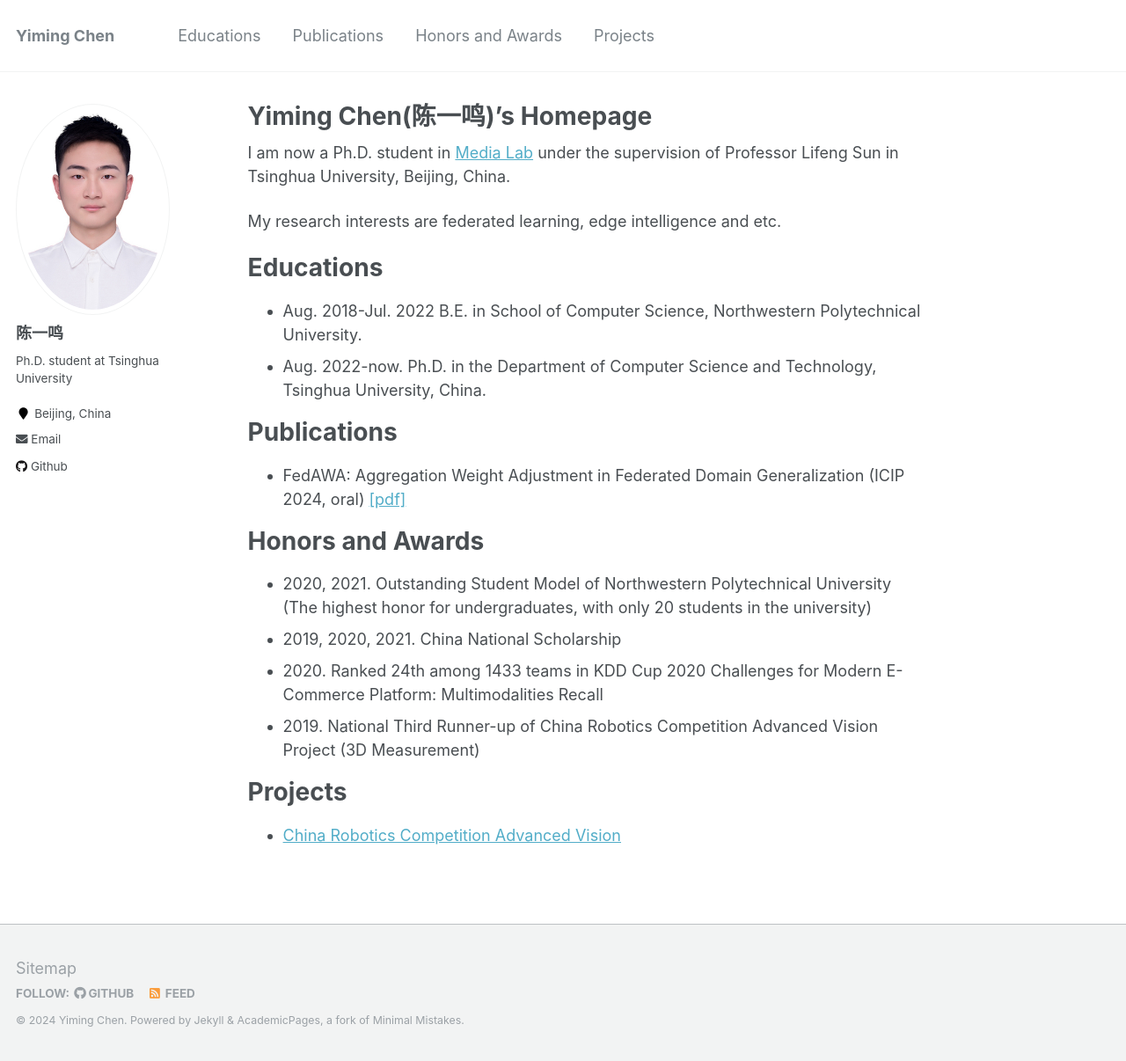
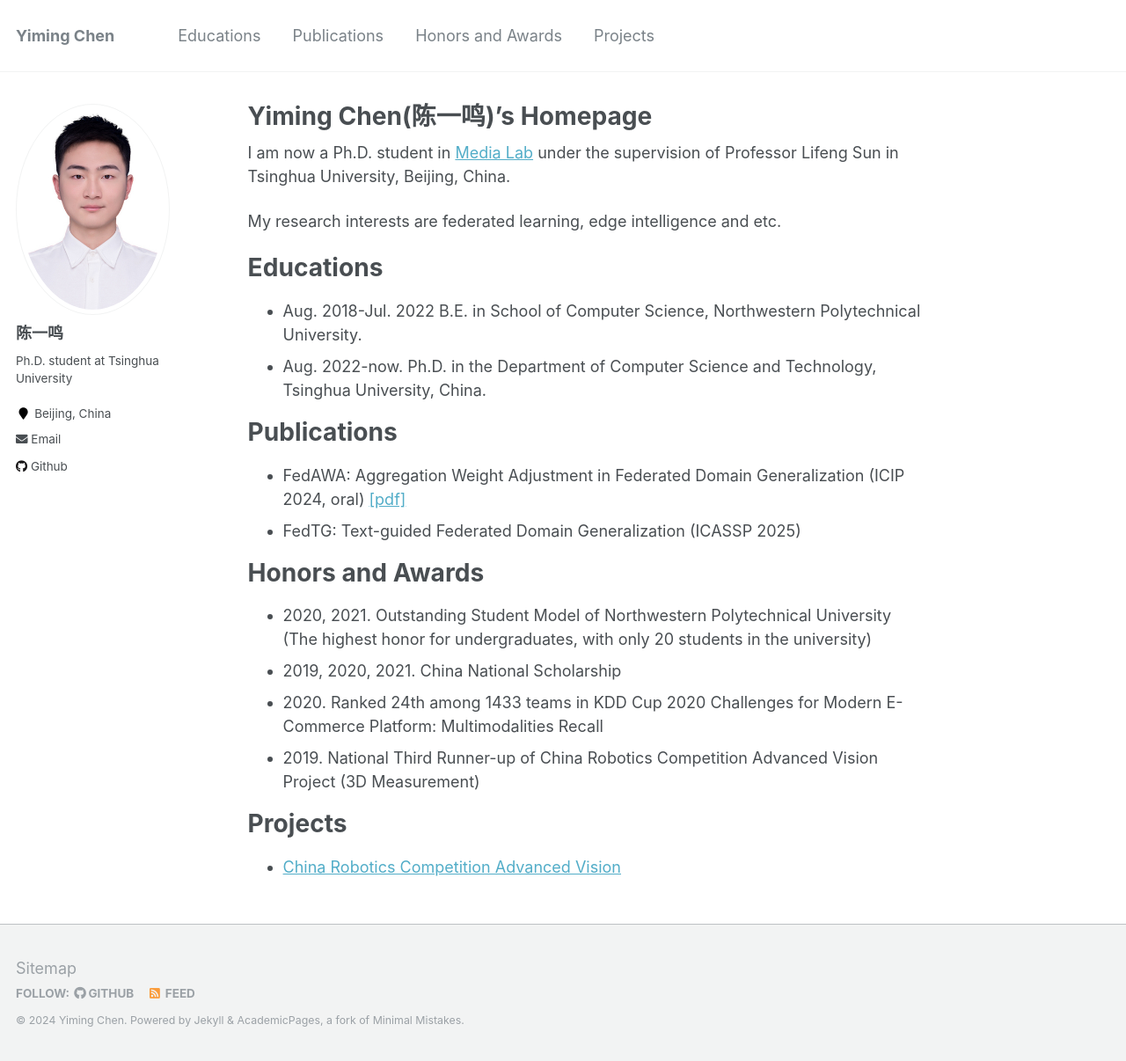
Before and after one commit to yiming-chen-cs/yiming-chen-cs.github.io, a Jekyll site: the page built from about.md, in a window 1280 px wide and 1206 px high. Shown: the whole window at 88% size. Built offline with Jekyll 4.4.1, drawn with Linux system fonts in a browser that asks for light colours.

Commit message:
Update about.md
ICASSP accepted

```diff
--- a/about.md
+++ b/about.md
@@ -19,6 +19,7 @@ Educations
 
 # Publications
 + FedAWA: Aggregation Weight Adjustment in Federated Domain Generalization (ICIP 2024, oral) [[pdf]](https://ieeexplore.ieee.org/document/10647638)
++ FedTG: Text-guided Federated Domain Generalization (ICASSP 2025)
 
 Honors and Awards
 ======
```
